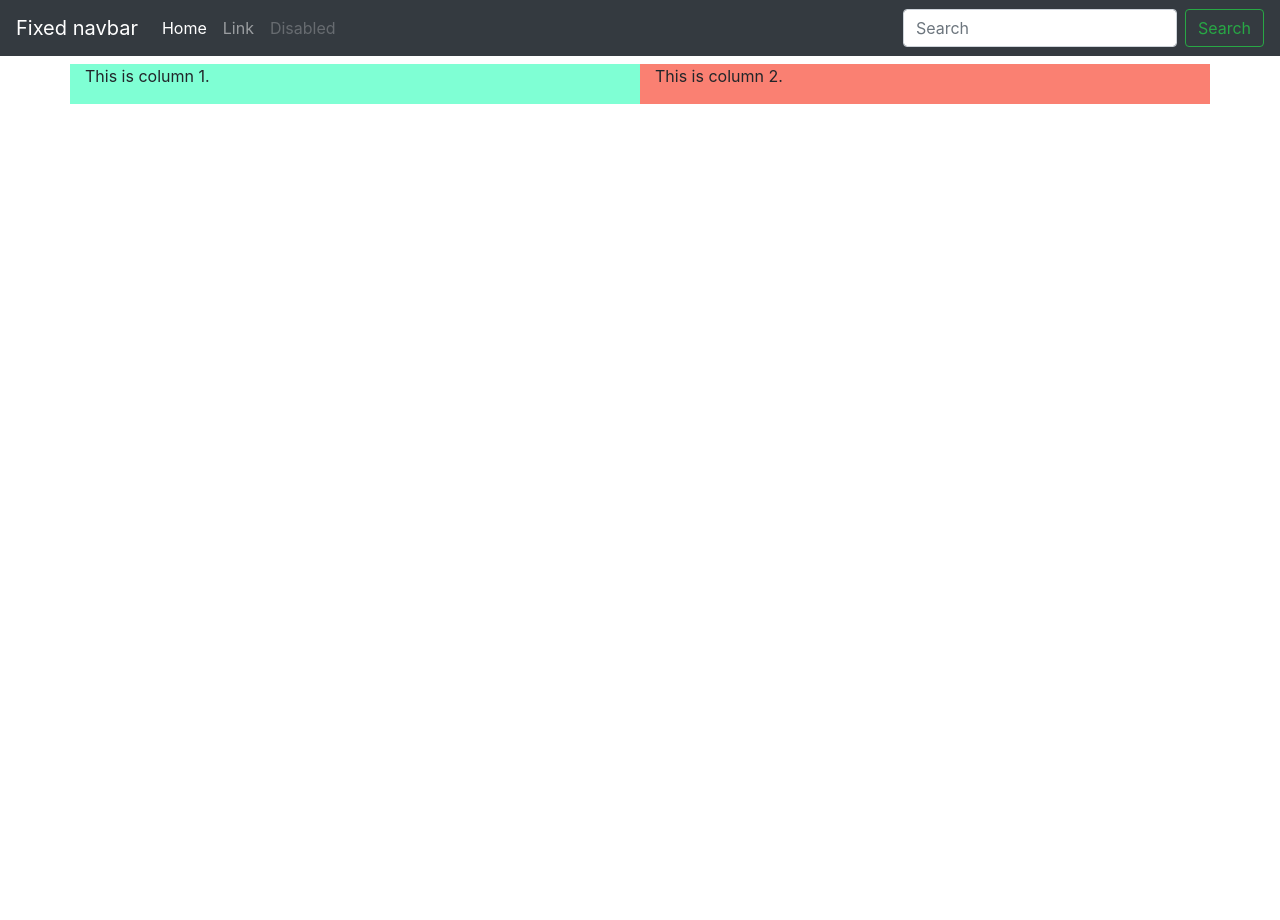
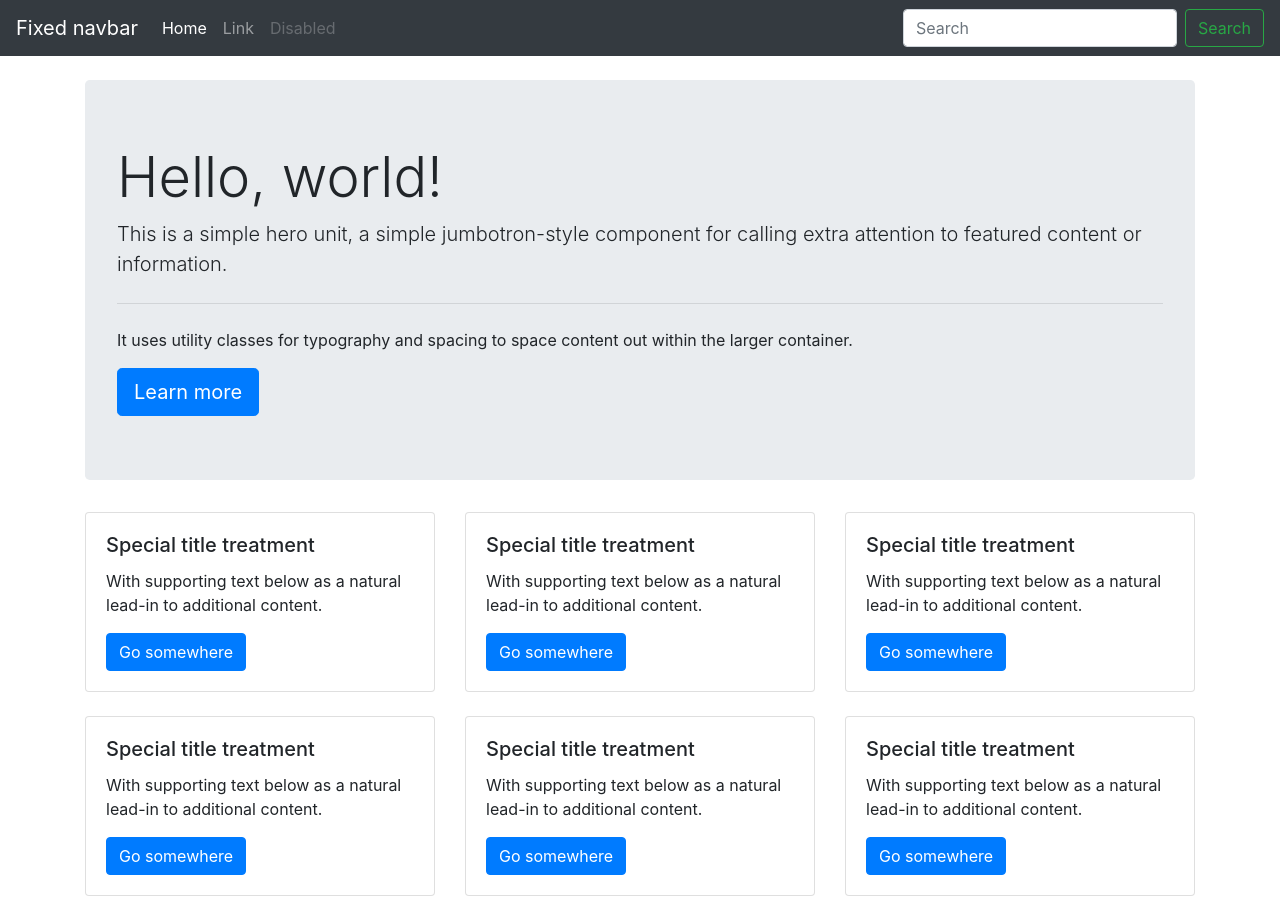
Before and after one commit to Omzee/Web-Design-3, a plain HTML site: page Class2/index.html in a window 1280 px wide. Before the commit the page ends 800 px from the top, so only its background shows below. Drawn offline with nearby package versions, Linux system fonts and the light colour scheme.

Commit message:
base website structure
gotta add content next

```diff
--- a/Class2/index.html
+++ b/Class2/index.html
@@ -1,20 +1,24 @@
 <!doctype html>
 <html lang="en">
+
 <head>
   <!-- Required meta tags -->
   <meta charset="utf-8">
   <meta name="viewport" content="width=device-width, initial-scale=1, shrink-to-fit=no">
 
   <!-- Bootstrap CSS -->
-    <link rel="stylesheet" href="https://stackpath.bootstrapcdn.com/bootstrap/4.3.0/css/bootstrap.min.css" integrity="sha384-PDle/QlgIONtM1aqA2Qemk5gPOE7wFq8+Em+G/hmo5Iq0CCmYZLv3fVRDJ4MMwEA" crossorigin="anonymous">
+  <link rel="stylesheet" href="https://stackpath.bootstrapcdn.com/bootstrap/4.3.0/css/bootstrap.min.css"
+    integrity="sha384-PDle/QlgIONtM1aqA2Qemk5gPOE7wFq8+Em+G/hmo5Iq0CCmYZLv3fVRDJ4MMwEA" crossorigin="anonymous">
   <link rel="stylesheet" href="main.css">
   <title>Hello, world!</title>
 </head>
 
 <body>
+  <!-- Navbar -->
   <nav class="navbar navbar-expand-md navbar-dark bg-dark">
     <a class="navbar-brand" href="#">Fixed navbar</a>
-          <button class="navbar-toggler" type="button" data-toggle="collapse" data-target="#navbarCollapse" aria-controls="navbarCollapse" aria-expanded="false" aria-label="Toggle navigation">
+    <button class="navbar-toggler" type="button" data-toggle="collapse" data-target="#navbarCollapse"
+      aria-controls="navbarCollapse" aria-expanded="false" aria-label="Toggle navigation">
       <span class="navbar-toggler-icon"></span>
     </button>
     <div class="collapse navbar-collapse" id="navbarCollapse">
@@ -35,8 +39,82 @@
       </form>
     </div>
   </nav>
-    <h1></h1>
+
+  <!-- Jumbotron -->
   <div class="container">
+    <div class="jumbotron mt-4">
+      <h1 class="display-4">Hello, world!</h1>
+      <p class="lead">This is a simple hero unit, a simple jumbotron-style component for calling extra attention to
+        featured content or information.</p>
+      <hr class="my-4">
+      <p>It uses utility classes for typography and spacing to space content out within the larger container.</p>
+      <a class="btn btn-primary btn-lg" href="#" role="button">Learn more</a>
+    </div>
+  </div>
+
+  <!-- Cards -->
+  <div class="container">
+    <div class="row">
+      <div class="col-12 mb-4 col-md-4">
+        <div class="card">
+          <div class="card-body">
+            <h5 class="card-title">Special title treatment</h5>
+            <p class="card-text">With supporting text below as a natural lead-in to additional content.</p>
+            <a href="#" class="btn btn-primary">Go somewhere</a>
+          </div>
+        </div>
+      </div>
+      <div class="col-12 mb-4 col-md-4">
+        <div class="card">
+          <div class="card-body">
+            <h5 class="card-title">Special title treatment</h5>
+            <p class="card-text">With supporting text below as a natural lead-in to additional content.</p>
+            <a href="#" class="btn btn-primary">Go somewhere</a>
+          </div>
+        </div>
+      </div>
+      <div class="col-12 mb-4 col-md-4">
+        <div class="card">
+          <div class="card-body">
+            <h5 class="card-title">Special title treatment</h5>
+            <p class="card-text">With supporting text below as a natural lead-in to additional content.</p>
+            <a href="#" class="btn btn-primary">Go somewhere</a>
+          </div>
+        </div>
+      </div>
+    </div>
+    <div class="row">
+      <div class="col-12 mb-4 col-md-4">
+        <div class="card">
+          <div class="card-body">
+            <h5 class="card-title">Special title treatment</h5>
+            <p class="card-text">With supporting text below as a natural lead-in to additional content.</p>
+            <a href="#" class="btn btn-primary">Go somewhere</a>
+          </div>
+        </div>
+      </div>
+      <div class="col-12 mb-4 col-md-4">
+        <div class="card">
+          <div class="card-body">
+            <h5 class="card-title">Special title treatment</h5>
+            <p class="card-text">With supporting text below as a natural lead-in to additional content.</p>
+            <a href="#" class="btn btn-primary">Go somewhere</a>
+          </div>
+        </div>
+      </div>
+      <div class="col-12 col-md-4">
+        <div class="card">
+          <div class="card-body">
+            <h5 class="card-title">Special title treatment</h5>
+            <p class="card-text">With supporting text below as a natural lead-in to additional content.</p>
+            <a href="#" class="btn btn-primary">Go somewhere</a>
+          </div>
+        </div>
+      </div>
+    </div>
+  </div>
+
+  <!-- <div class="container">
     <div class="row">
       <div class="col-12 col-md-6">
         <p>This is column 1.</p>
@@ -45,12 +123,19 @@
         <p>This is column 2.</p>
       </div>
     </div>
-    </div>
+  </div> -->
 
   <!-- Optional JavaScript -->
   <!-- jQuery first, then Popper.js, then Bootstrap JS -->
-    <script src="https://code.jquery.com/jquery-3.3.1.slim.min.js" integrity="sha384-q8i/X+965DzO0rT7abK41JStQIAqVgRVzpbzo5smXKp4YfRvH+8abtTE1Pi6jizo" crossorigin="anonymous"></script>
-    <script src="https://cdnjs.cloudflare.com/ajax/libs/popper.js/1.14.7/umd/popper.min.js" integrity="sha384-UO2eT0CpHqdSJQ6hJty5KVphtPhzWj9WO1clHTMGa3JDZwrnQq4sF86dIHNDz0W1" crossorigin="anonymous"></script>
-    <script src="https://stackpath.bootstrapcdn.com/bootstrap/4.3.0/js/bootstrap.min.js" integrity="sha384-7aThvCh9TypR7fIc2HV4O/nFMVCBwyIUKL8XCtKE+8xgCgl/PQGuFsvShjr74PBp" crossorigin="anonymous"></script>
+  <script src="https://code.jquery.com/jquery-3.3.1.slim.min.js"
+    integrity="sha384-q8i/X+965DzO0rT7abK41JStQIAqVgRVzpbzo5smXKp4YfRvH+8abtTE1Pi6jizo"
+    crossorigin="anonymous"></script>
+  <script src="https://cdnjs.cloudflare.com/ajax/libs/popper.js/1.14.7/umd/popper.min.js"
+    integrity="sha384-UO2eT0CpHqdSJQ6hJty5KVphtPhzWj9WO1clHTMGa3JDZwrnQq4sF86dIHNDz0W1"
+    crossorigin="anonymous"></script>
+  <script src="https://stackpath.bootstrapcdn.com/bootstrap/4.3.0/js/bootstrap.min.js"
+    integrity="sha384-7aThvCh9TypR7fIc2HV4O/nFMVCBwyIUKL8XCtKE+8xgCgl/PQGuFsvShjr74PBp"
+    crossorigin="anonymous"></script>
 </body>
+
 </html>
--- a/Class2/main.css
+++ b/Class2/main.css
@@ -1,15 +1,15 @@
 .container {
-    background-color: dodgerblue;
+    background-color:
 }
 
 .row {
-    background-color: cornsilk;
+    background-color:
 }
 
-[class^="col-"]:first-child {
+/* [class^="col-"]:first-child {
     background-color: aquamarine;
 }
 
 [class^="col-"]:last-child {
     background-color: salmon;
-}
+} */
```
Lines whose indentation alone changed are shown as unchanged.
